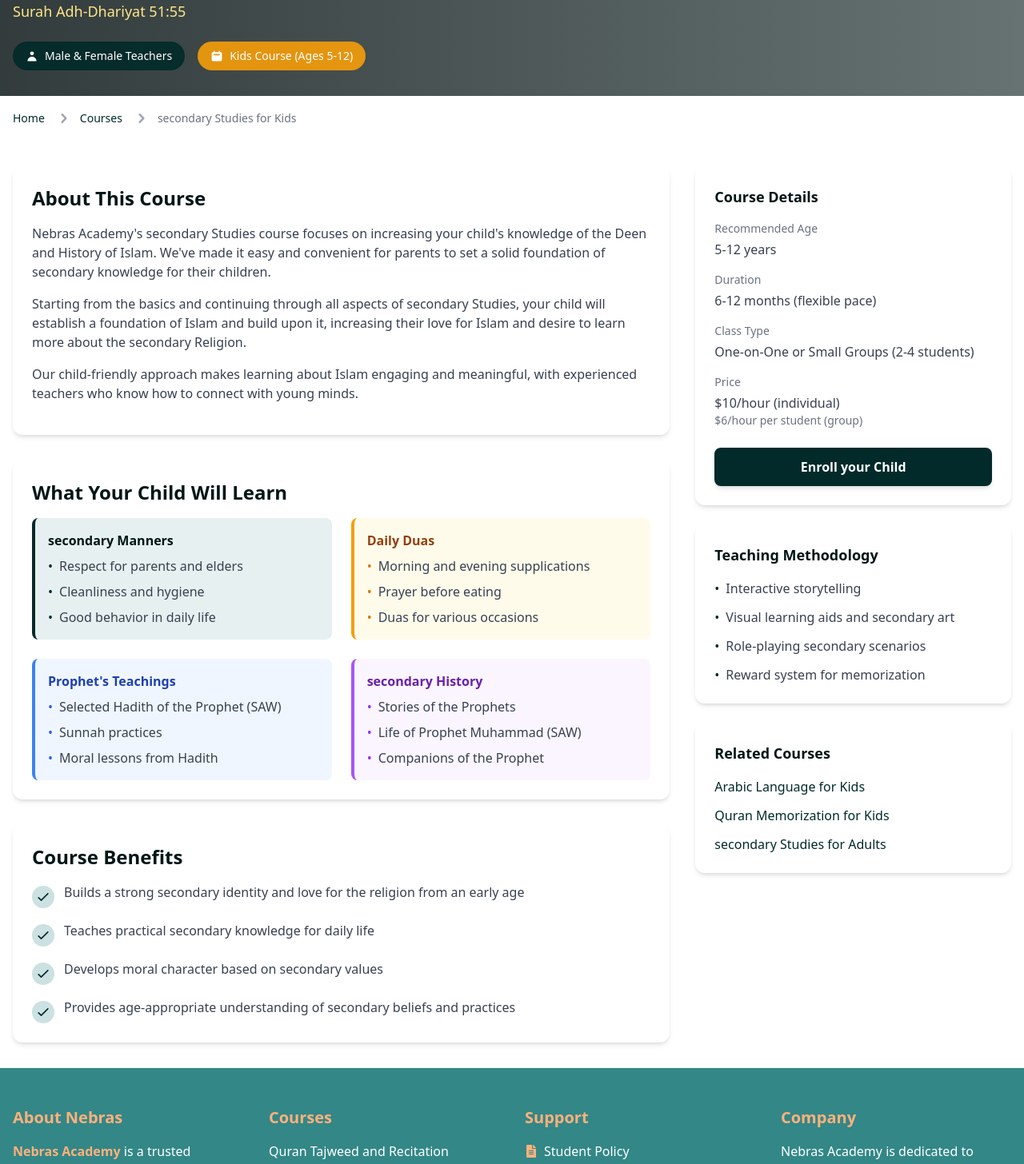
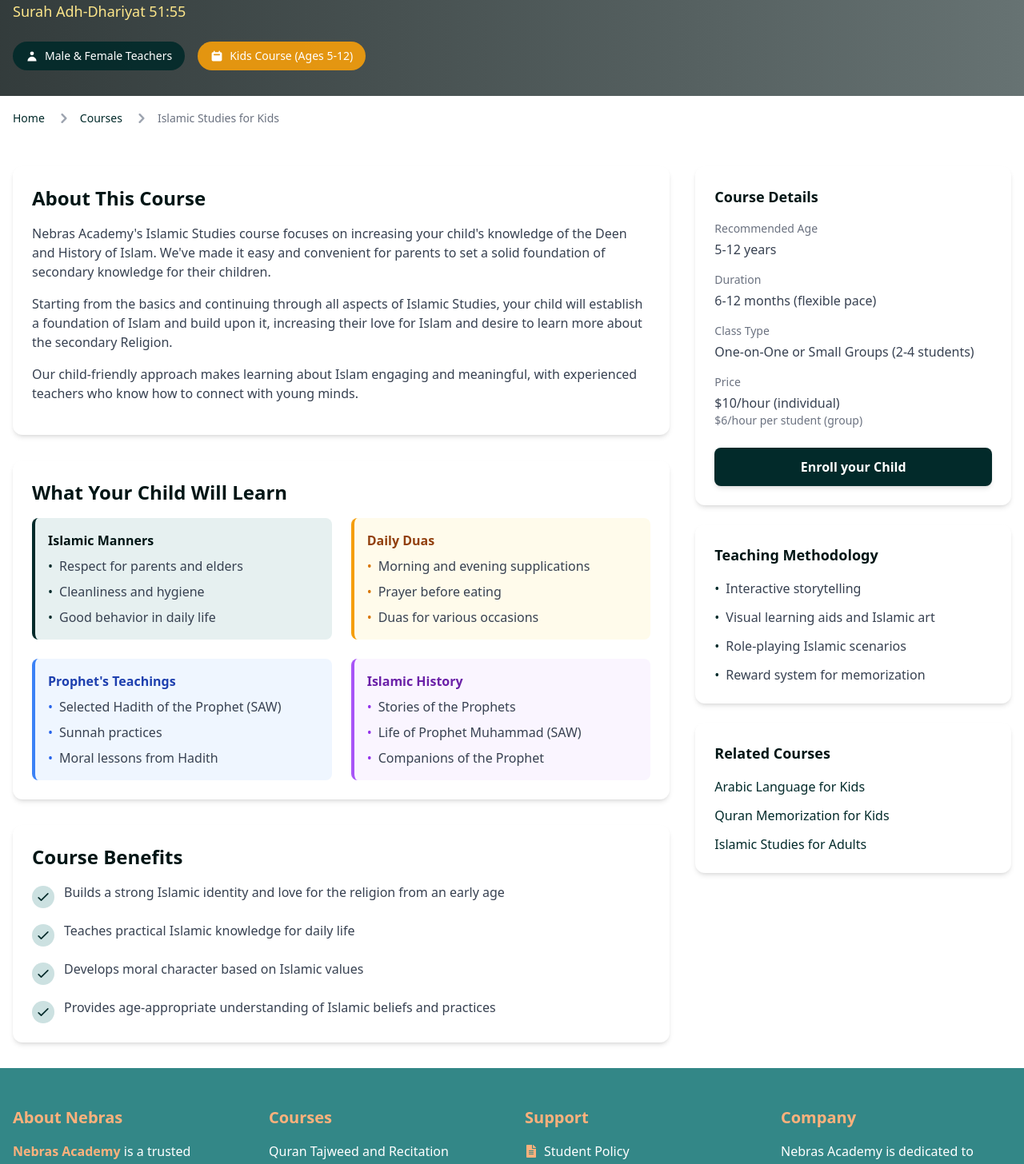
Before and after one commit to abdelrahmanfathyradwan/nebrasAcademy, a React (Vite) app: page /courses/Islamic in a window 1280 px wide. Shown: the part 280-1736 px from the top of the page at 80% size. Built offline with nearby package versions, Linux system fonts and the light colour scheme.

Commit message:
Update Islamic.jsx

```diff
--- a/src/courses/Islamic.jsx
+++ b/src/courses/Islamic.jsx
@@ -1,6 +1,6 @@
 import { Link } from 'react-router-dom';
 
-const secondary = () => {
+const Islamic = () => {
   return (
     <div className="mx-auto">
       {/* Hero Section */}
@@ -9,7 +9,7 @@
           <div className="container mx-auto px-4">
             <div className="max-w-2xl">
               <h1 className="text-4xl md:text-5xl font-bold text-white mb-4 relative pl-6 border-l-4 border-amber-400">
-                secondary Studies Kids Course
+                Islamic Studies Kids Course
               </h1>
               <blockquote className="text-lg text-secondary-100 mb-6 italic">
                 "And remind, for indeed, the reminder benefits the believers."
@@ -56,7 +56,7 @@
                 <svg className="w-6 h-6 text-gray-400" fill="currentColor" viewBox="0 0 20 20">
                   <path fillRule="evenodd" d="M7.293 14.707a1 1 0 010-1.414L10.586 10 7.293 6.707a1 1 0 011.414-1.414l4 4a1 1 0 010 1.414l-4 4a1 1 0 01-1.414 0z" clipRule="evenodd" />
                 </svg>
-                <span className="ml-1 text-sm font-medium text-gray-500 md:ml-2">secondary Studies for Kids</span>
+                <span className="ml-1 text-sm font-medium text-gray-500 md:ml-2">Islamic Studies for Kids</span>
               </div>
             </li>
           </ol>
@@ -72,10 +72,10 @@
               <h2 className="text-2xl font-bold text-secondary-800 mb-4">About This Course</h2>
               <div className="prose max-w-none text-gray-700">
                 <p className="mb-4">
-                  Nebras Academy's secondary Studies course focuses on increasing your child's knowledge of the Deen and History of Islam. We've made it easy and convenient for parents to set a solid foundation of secondary knowledge for their children.
+                  Nebras Academy's Islamic Studies course focuses on increasing your child's knowledge of the Deen and History of Islam. We've made it easy and convenient for parents to set a solid foundation of secondary knowledge for their children.
                 </p>
                 <p className="mb-4">
-                  Starting from the basics and continuing through all aspects of secondary Studies, your child will establish a foundation of Islam and build upon it, increasing their love for Islam and desire to learn more about the secondary Religion.
+                  Starting from the basics and continuing through all aspects of Islamic Studies, your child will establish a foundation of Islam and build upon it, increasing their love for Islam and desire to learn more about the secondary Religion.
                 </p>
                 <p className="mb-4">
                   Our child-friendly approach makes learning about Islam engaging and meaningful, with experienced teachers who know how to connect with young minds.
@@ -88,7 +88,7 @@
               <h2 className="text-2xl font-bold text-secondary-800 mb-4">What Your Child Will Learn</h2>
               <div className="grid sm:grid-cols-2 gap-6">
                 <div className="bg-secondary-50 p-4 rounded-lg border-l-4 border-secondary-600">
-                  <h3 className="font-semibold text-secondary-800 mb-2">secondary Manners</h3>
+                  <h3 className="font-semibold text-secondary-800 mb-2">Islamic Manners</h3>
                   <ul className="text-gray-700 space-y-2">
                     <li className="flex items-start">
                       <span className="text-secondary-600 mr-2">•</span>
@@ -139,7 +139,7 @@
                   </ul>
                 </div>
                 <div className="bg-purple-50 p-4 rounded-lg border-l-4 border-purple-500">
-                  <h3 className="font-semibold text-purple-800 mb-2">secondary History</h3>
+                  <h3 className="font-semibold text-purple-800 mb-2">Islamic History</h3>
                   <ul className="text-gray-700 space-y-2">
                     <li className="flex items-start">
                       <span className="text-purple-600 mr-2">•</span>
@@ -171,7 +171,7 @@
                     </div>
                   </div>
                   <p className="ml-3 text-gray-700">
-                    Builds a strong secondary identity and love for the religion from an early age
+                    Builds a strong Islamic identity and love for the religion from an early age
                   </p>
                 </div>
                 <div className="flex items-start">
@@ -183,7 +183,7 @@
                     </div>
                   </div>
                   <p className="ml-3 text-gray-700">
-                    Teaches practical secondary knowledge for daily life
+                    Teaches practical Islamic knowledge for daily life
                   </p>
                 </div>
                 <div className="flex items-start">
@@ -195,7 +195,7 @@
                     </div>
                   </div>
                   <p className="ml-3 text-gray-700">
-                    Develops moral character based on secondary values
+                    Develops moral character based on Islamic values
                   </p>
                 </div>
                 <div className="flex items-start">
@@ -207,7 +207,7 @@
                     </div>
                   </div>
                   <p className="ml-3 text-gray-700">
-                    Provides age-appropriate understanding of secondary beliefs and practices
+                    Provides age-appropriate understanding of Islamic beliefs and practices
                   </p>
                 </div>
               </div>
@@ -258,11 +258,11 @@
                 </li>
                 <li className="flex items-start">
                   <span className="text-secondary-600 mr-2">•</span>
-                  <span>Visual learning aids and secondary art</span>
+                  <span>Visual learning aids and Islamic art</span>
                 </li>
                 <li className="flex items-start">
                   <span className="text-secondary-600 mr-2">•</span>
-                  <span>Role-playing secondary scenarios</span>
+                  <span>Role-playing Islamic scenarios</span>
                 </li>
                 <li className="flex items-start">
                   <span className="text-secondary-600 mr-2">•</span>
@@ -285,8 +285,8 @@
                   </Link>
                 </li>
                 <li>
-                  <Link to="/courses/secondary" className="text-secondary-600 hover:text-secondary-800 hover:underline">
-                    secondary Studies for Adults
+                  <Link to="/courses/Islamic" className="text-secondary-600 hover:text-secondary-800 hover:underline">
+                    Islamic Studies for Adults
                   </Link>
                 </li>
               </ul>
@@ -298,4 +298,4 @@
   );
 };
 
-export default secondary;
+export default Islamic;
```
